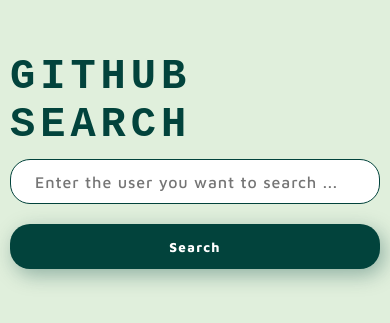
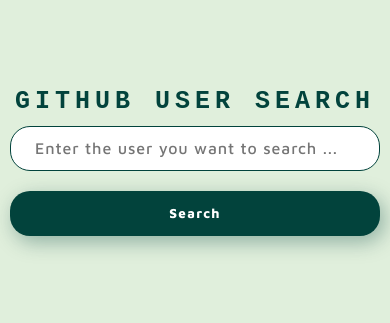
Before and after one commit to usman10scorpio/github-user-search, a React (Create React App) app: page / in a window 390 px wide. Shown: the part 261-584 px from the top of the page. Built offline with nearby package versions, Linux system fonts and the light colour scheme.

Commit message:
main :: scss changes

```diff
--- a/public/index.html
+++ b/public/index.html
@@ -7,7 +7,7 @@
     <meta name="theme-color" content="#000000" />
     <meta
       name="description"
-      content="Github Search"
+      content="Github User Search"
     />
     <link rel="apple-touch-icon" href="%PUBLIC_URL%/logo192.png" />
     <!--
@@ -27,7 +27,7 @@
       work correctly both with client-side routing and a non-root public URL.
       Learn how to configure a non-root public URL by running `npm run build`.
     -->
-    <title>Github Search</title>
+    <title>Github User Search</title>
   </head>
   <body>
     <div id="root"></div>
--- a/src/Components/Search/Search.css
+++ b/src/Components/Search/Search.css
@@ -7,7 +7,7 @@
   height: 100%;
 }
 .search__heading {
-  font-size: 4.2rem;
+  font-size: 3rem;
   color: #02433c;
   font-weight: bold;
   text-transform: uppercase;
@@ -15,9 +15,14 @@
   margin-bottom: 1rem;
   font-family: monospace;
 }
+@media (max-width: 425px) {
+  .search__heading {
+    font-size: 2.5rem;
+  }
+}
 @media (max-width: 375px) {
   .search__heading {
-    font-size: 3rem;
+    font-size: 1.9rem;
   }
 }
 .search__husername {
--- a/src/Components/Search/Search.scss
+++ b/src/Components/Search/Search.scss
@@ -6,7 +6,7 @@
    height: 100%;
 
    &__heading {
-        font-size: 4.2rem;
+        font-size: 3rem;
         color: $aquaDeep;
         font-weight: bold;
         text-transform: uppercase;
@@ -14,9 +14,13 @@
         margin-bottom: 1rem;
         font-family: monospace;
 
+        @include breakpoint(mobileLarge) {
+            font-size: 2.5rem;
+          }
+
         @include breakpoint(mobileSmall) {
-            font-size: 3rem;
-          }
+            font-size: 1.9rem;
+        }
    }
 
    &__husername {
--- a/src/Components/Search/Search.tsx
+++ b/src/Components/Search/Search.tsx
@@ -11,7 +11,7 @@
   return (
     <div className="search">
     <form onSubmit={onFormSubmit} className={"search__form" + (success ?  " search__fusername" : "")}>
-      <div className={"search__heading" + (success ?  " search__husername" : "")}>{success ? 'GS' : 'Github Search'}</div>
+      <div className={"search__heading" + (success ?  " search__husername" : "")}>{success ? 'GUS' : 'Github User Search'}</div>
      <input
             type="text"
             className="search__text"
```
Also changed, not shown: 1 other file (tests, documents, lock files or other folders).
